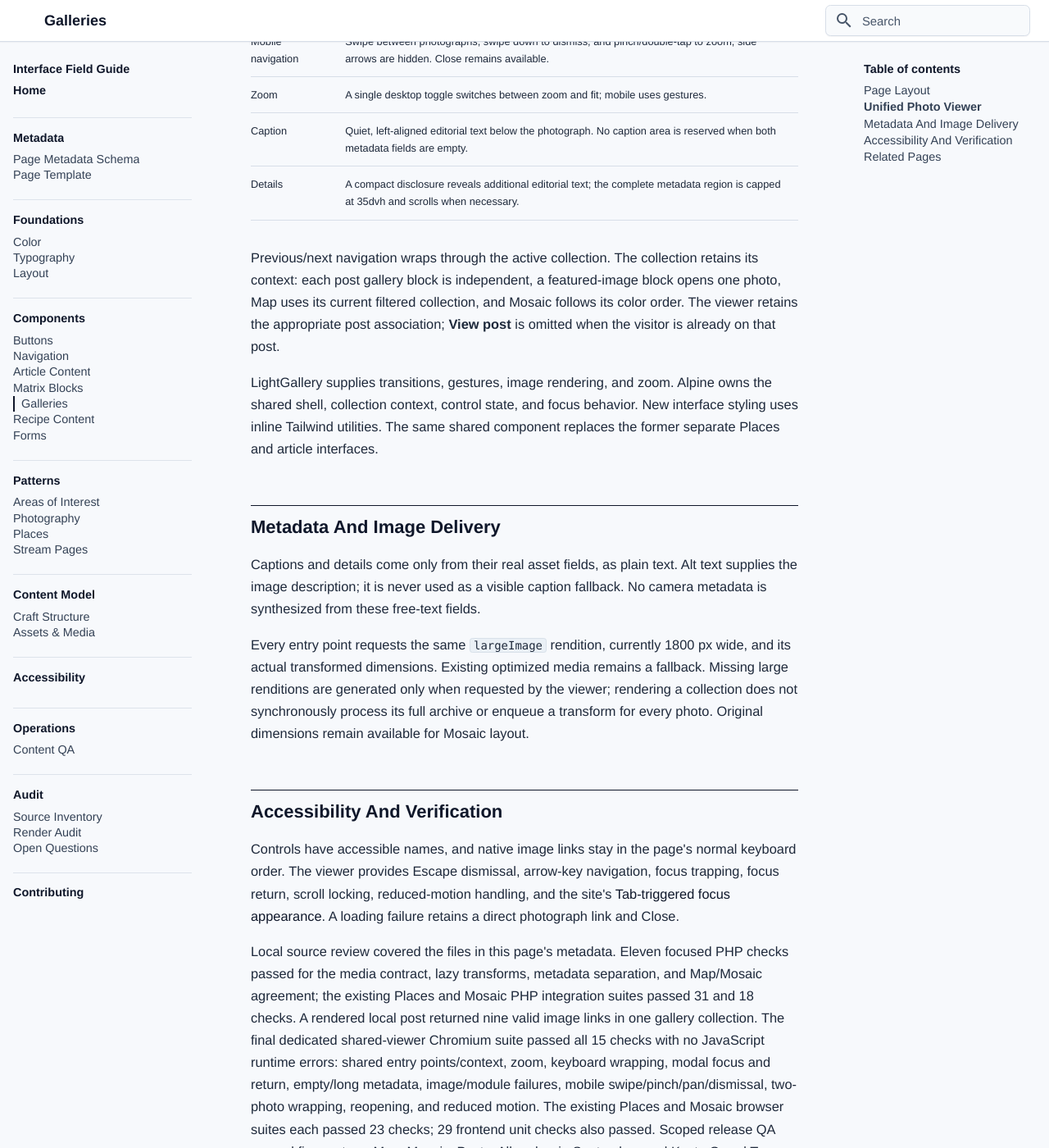
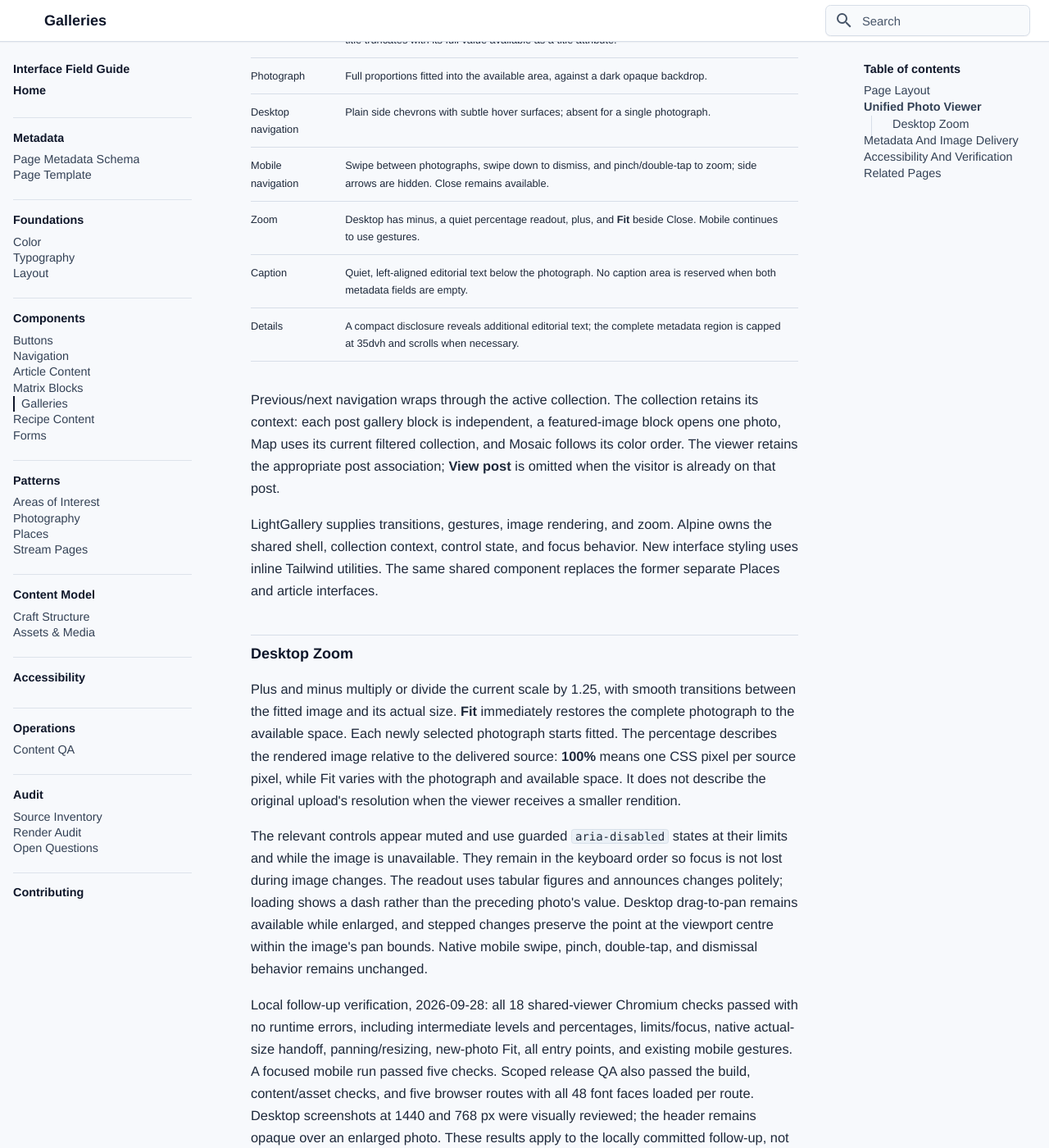
Before and after one commit to bentilden/Design-System, an MkDocs documentation site: the page built from docs/components/galleries.md, in a window 1280 px wide and 1400 px high, scrolled down 1215 px. Shown: the whole window at 82% size. Built offline with MkDocs 1.6.1 and Material for MkDocs 9.7.7, drawn with Linux system fonts in a browser that asks for light colours; some web fonts are replaced; some of the changed text lies outside the part shown.

Commit message:
Document stepped desktop photo viewer zoom

```diff
--- a/docs/components/galleries.md
+++ b/docs/components/galleries.md
@@ -41,6 +41,8 @@ Galleries support both browsable grids and inline photographs. The same full-ima
 
 Scope: reviewed on 2026-09-28 in website `fcfbf500678f6c156155234846eac75e3c1bb232` and frontend `ddf33f7506eca4513b0755574ccfcb1e35d73ae0`. Production release `20260928174248` contains those verified source files; independent production checks are recorded below. Earlier released viewers and their checks remain historical evidence in [Places](../patterns/places.md#photo-viewer-and-recovery).
 
+Desktop zoom follow-up, 2026-09-28: the zoom treatment below is committed locally in website `b8af3d11a26eb6293591eb5e41fd429d6465cee7` and frontend `3443b68d9fd53629112cff7b96779a23667b45f1`, covering `src/photo-viewer.js` and `_components/photo-viewer.twig`. It replaces the released single zoom/fit toggle; this follow-up has not been deployed.
+
 ## Page Layout
 
 Gallery blocks default to two columns, becoming three at large viewports. Inline galleries and single-image galleries remove those column classes. Both `gallery` block types share one template implementation; both featured-image block types also share one implementation.
@@ -57,13 +59,21 @@ Each photograph is a native link to its full source, with an accessible image de
 | Photograph | Full proportions fitted into the available area, against a dark opaque backdrop. |
 | Desktop navigation | Plain side chevrons with subtle hover surfaces; absent for a single photograph. |
 | Mobile navigation | Swipe between photographs, swipe down to dismiss, and pinch/double-tap to zoom; side arrows are hidden. Close remains available. |
-| Zoom | A single desktop toggle switches between zoom and fit; mobile uses gestures. |
+| Zoom | Desktop has minus, a quiet percentage readout, plus, and **Fit** beside Close. Mobile continues to use gestures. |
 | Caption | Quiet, left-aligned editorial text below the photograph. No caption area is reserved when both metadata fields are empty. |
 | Details | A compact disclosure reveals additional editorial text; the complete metadata region is capped at 35dvh and scrolls when necessary. |
 
 Previous/next navigation wraps through the active collection. The collection retains its context: each post gallery block is independent, a featured-image block opens one photo, Map uses its current filtered collection, and Mosaic follows its color order. The viewer retains the appropriate post association; **View post** is omitted when the visitor is already on that post.
 
 LightGallery supplies transitions, gestures, image rendering, and zoom. Alpine owns the shared shell, collection context, control state, and focus behavior. New interface styling uses inline Tailwind utilities. The same shared component replaces the former separate Places and article interfaces.
+
+### Desktop Zoom
+
+Plus and minus multiply or divide the current scale by 1.25, with smooth transitions between the fitted image and its actual size. **Fit** immediately restores the complete photograph to the available space. Each newly selected photograph starts fitted. The percentage describes the rendered image relative to the delivered source: **100%** means one CSS pixel per source pixel, while Fit varies with the photograph and available space. It does not describe the original upload's resolution when the viewer receives a smaller rendition.
+
+The relevant controls appear muted and use guarded `aria-disabled` states at their limits and while the image is unavailable. They remain in the keyboard order so focus is not lost during image changes. The readout uses tabular figures and announces changes politely; loading shows a dash rather than the preceding photo's value. Desktop drag-to-pan remains available while enlarged, and stepped changes preserve the point at the viewport centre within the image's pan bounds. Native mobile swipe, pinch, double-tap, and dismissal behavior remains unchanged.
+
+Local follow-up verification, 2026-09-28: all 18 shared-viewer Chromium checks passed with no runtime errors, including intermediate levels and percentages, limits/focus, native actual-size handoff, panning/resizing, new-photo Fit, all entry points, and existing mobile gestures. A focused mobile run passed five checks. Scoped release QA also passed the build, content/asset checks, and five browser routes with all 48 font faces loaded per route. Desktop screenshots at 1440 and 768 px were visually reviewed; the header remains opaque over an enlarged photo. These results apply to the locally committed follow-up, not to a new deployment, and use emulated touch rather than physical devices.
 
 ## Metadata And Image Delivery
 
```
Also changed, not shown: other parts of docs/components/galleries.md (+1 -1 lines), docs/patterns/places.md (+1 -1 lines).
